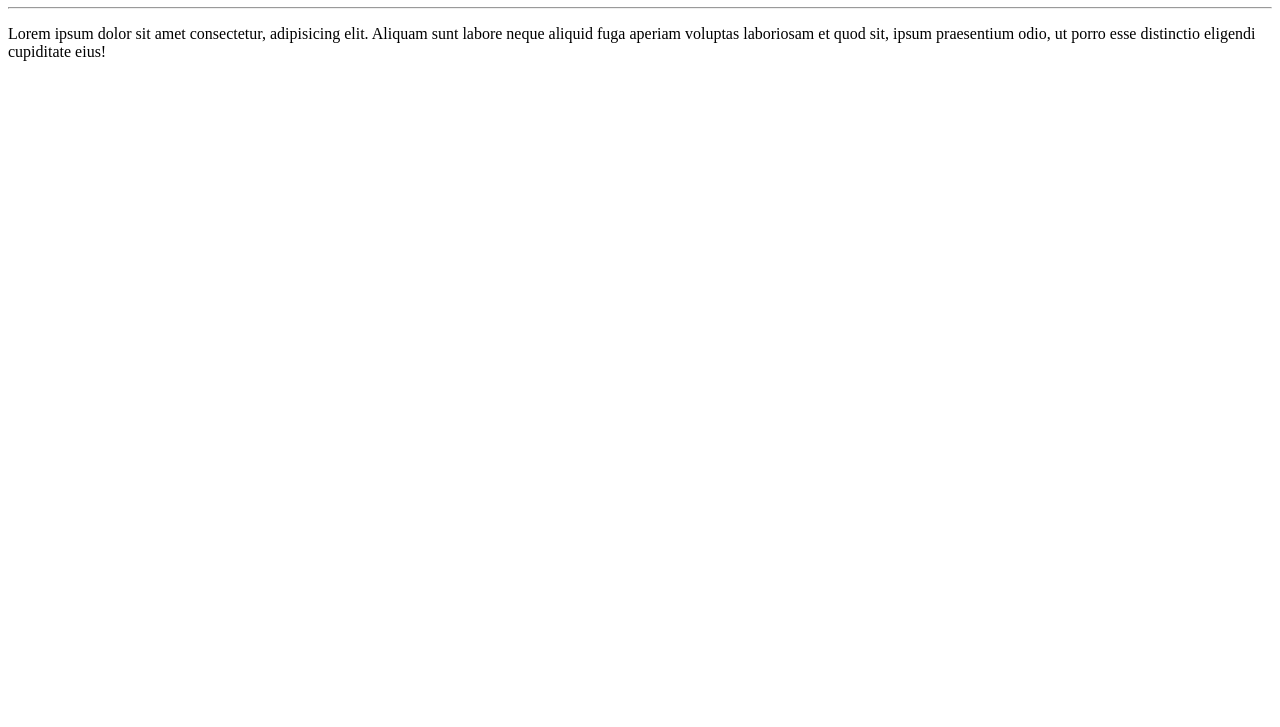
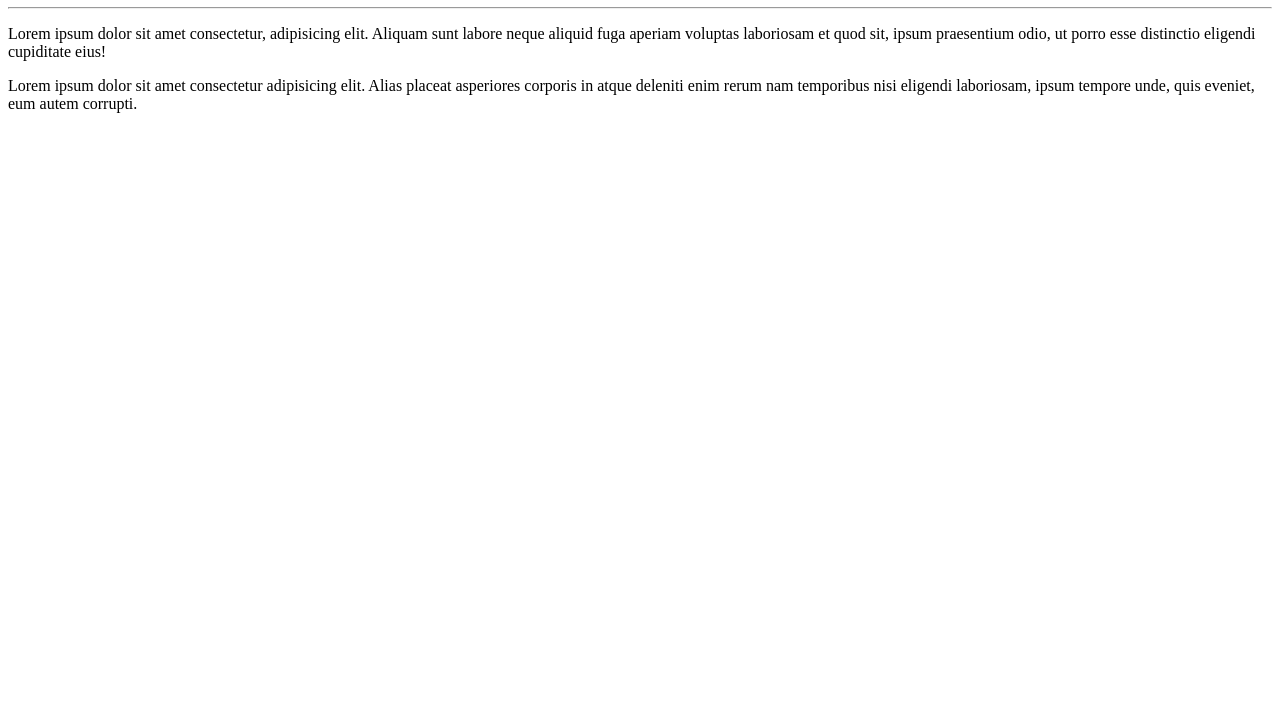
Before and after one commit to GeissyHanie/Ola-Mundo, a plain HTML site: page site-exemplo/index.html in a window 1280 px wide. Shown: the part 73-800 px from the top of the page. Drawn offline with Linux system fonts and the light colour scheme.

Commit message:
adicionei um parágrafo

```diff
--- a/site-exemplo/index.html
+++ b/site-exemplo/index.html
@@ -1,4 +1,3 @@
-
 <!DOCTYPE html>
 <html lang="en">
 <head>
@@ -10,5 +9,6 @@
  <h1>Olá, Mundo!</h1>
  <hr>
  <p>Lorem ipsum dolor sit amet consectetur, adipisicing elit. Aliquam sunt labore neque aliquid fuga aperiam voluptas laboriosam et quod sit, ipsum praesentium odio, ut porro esse distinctio eligendi cupiditate eius!</p>
+ <p>Lorem ipsum dolor sit amet consectetur adipisicing elit. Alias placeat asperiores corporis in atque deleniti enim rerum nam temporibus nisi eligendi laboriosam, ipsum tempore unde, quis eveniet, eum autem corrupti.</p>
 </body>
 </html>
```
